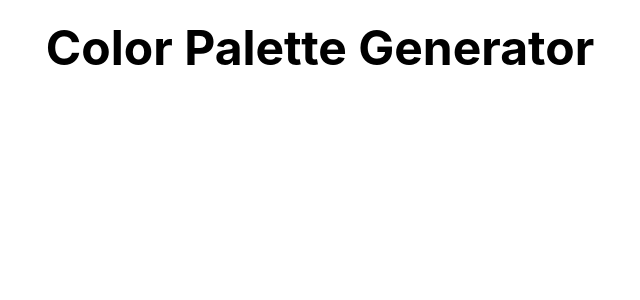
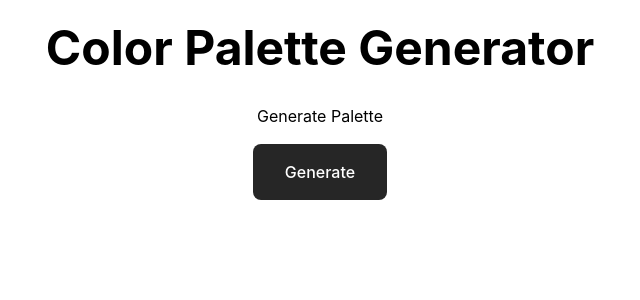
Before and after one commit to wilocdev/color-palette-generator, a React (Vite) app: page / in a window 1280 px wide. Shown: the top 300 px of the page, without its empty margins (320-960 px from the left). Built offline with nearby package versions, Linux system fonts and the light colour scheme; no server answers.

Commit message:
First visual look at the palette generated using the "generate new color palette" button.

```diff
--- a/src/App.tsx
+++ b/src/App.tsx
@@ -1,10 +1,50 @@
+import { ReloadIcon } from './components/icons/Reload'
+import { usePaletteGenerator } from './hooks/usePaletteGenerator'
+
 function App() {
+  const { palette, loading, generate, paletteStyles } = usePaletteGenerator()
+
   return (
-    <>
+    <div style={paletteStyles}>
       <h1 className="text-5xl font-bold text-center mt-6">
         Color Palette Generator
       </h1>
-    </>
+      <div className="flex flex-col gap-4 items-center mt-8">
+        <div>
+          {!palette ? (
+            <p>Generate Palette</p>
+          ) : (
+            <div className="flex items-center justify-center gap-4">
+              <button className="py-4 w-30 rounded-lg bg-background text-accent">
+                {palette[0]}
+              </button>
+              <button className="py-4 w-30 rounded-lg bg-accent">
+                {palette[1]}
+              </button>
+              <button className="py-4 w-30 rounded-lg bg-primary">
+                {palette[2]}
+              </button>
+              <button className="py-4 w-30 rounded-lg bg-secondary">
+                {palette[3]}
+              </button>
+            </div>
+          )}
+        </div>
+        <button
+          onClick={generate}
+          disabled={loading}
+          className="bg-neutral-800 text-white rounded-lg py-4 px-8 font-medium cursor-pointer transition-all hover:bg-neutral-700"
+        >
+          {loading ? (
+            <div id="animationReload">
+              <ReloadIcon />
+            </div>
+          ) : (
+            'Generate'
+          )}
+        </button>
+      </div>
+    </div>
   )
 }
 
```
